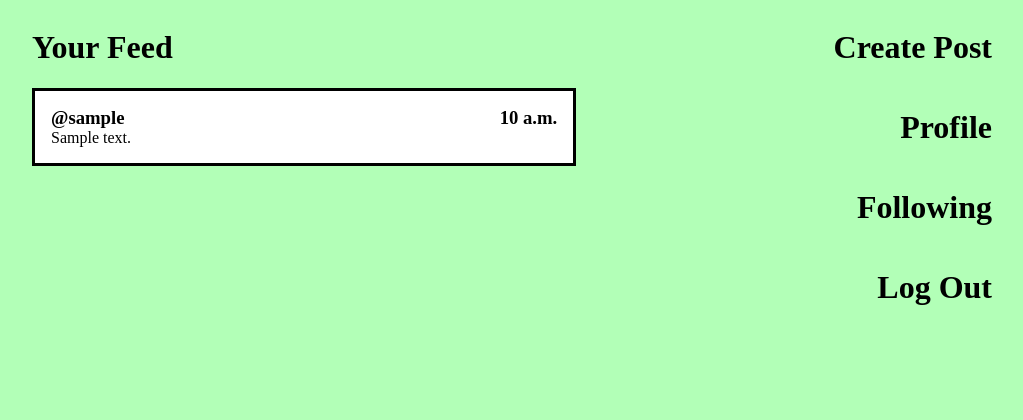
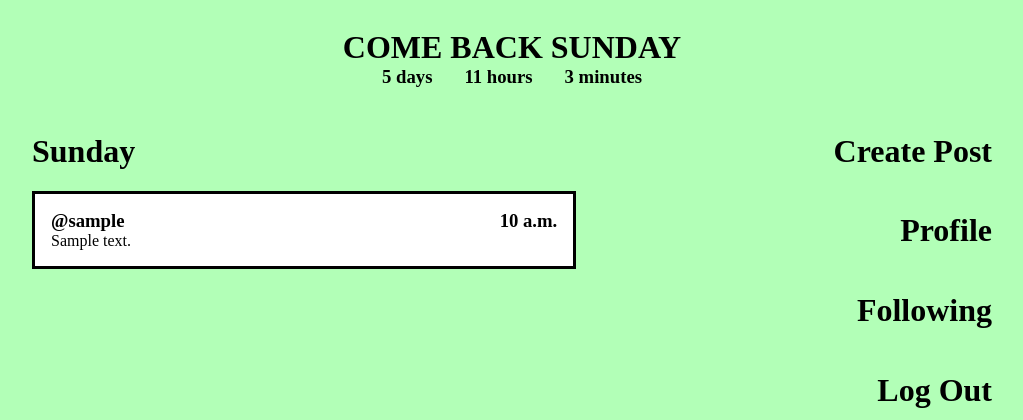
Before and after one commit to aidandomondon/comebacksunday, a Django app: page /posts/feed in a window 1280 px wide. Shown: the top 420 px of the page, without its empty margins (136-1159 px from the left). Run offline with Django 5.2, Linux system fonts and the light colour scheme; a user stored in the database is signed in; tables that the repository leaves empty hold one stand-in row (values such as "Sample post").

Commit message:
Adds countdown to Sunday

```diff
--- a/comebacksunday/posts/static/posts/feed.css
+++ b/comebacksunday/posts/static/posts/feed.css
@@ -7,6 +7,27 @@ body {
     gap: 0.25em;
     min-width: 700px;
     min-height: 350px;
+}
+
+header {
+    display: flex;
+    flex-direction: column;
+    align-items: center;
+
+    #top_message {
+        margin-bottom: 0;
+    }
+
+    #countdown {
+        margin-top: 0;
+        display: flex;
+        flex-direction: row;
+        gap: 2em;
+
+        #d, #h, #m {
+            margin-top: 0;
+        }
+    }
 }
 
 .panel_view {
--- a/comebacksunday/posts/templates/posts/feed.html
+++ b/comebacksunday/posts/templates/posts/feed.html
@@ -1,9 +1,25 @@
 {% load static %}
 <html>
     <body>
+        <header>
+            <h1 id="top_message">
+                {% if countdown.is_zero %}
+                WELCOME BACK
+                {% else %}
+                COME BACK SUNDAY
+                {% endif %}
+            </h1>
+            {% if not countdown.is_zero %}
+                <div id="countdown">
+                    <h3 id="d">{{countdown.days}} day{% if countdown.days > 1 %}s{% endif %}</h3>
+                    <h3 id="h">{{countdown.hours}} hour{% if countdown.hours > 1 %}s{% endif %}</h3>
+                    <h3 id="m">{{countdown.minutes}} minute{% if countdown.minutes > 1 %}s{% endif %}</h3>
+                </div>
+            {% endif %}
+        </header>
         <div class="panel_view">
             <div class="feed">
-                <h1 class="feed_header">Your Feed</h1>
+                <h1 class="feed_header">Sunday</h1>
                 <div class="posts">
                     {% for post in posts %}
                         <div class="post">
--- a/comebacksunday/posts/views.py
+++ b/comebacksunday/posts/views.py
@@ -66,9 +66,45 @@ def user_overview(request, username) -> HttpResponse:
         }
     )
 
-# To-do: take out username from `feed` view arguments. Interpolate from session instead.
-# Note: we wouldn't want to also do this with user_overview or following since those should
-# be viewable by other users as well.
+class Countdown:
+    def __init__(self, days: int, hours: int, minutes: int):
+        self.days = days
+        self.hours = hours
+        self.minutes = minutes
+
+    def is_zero(self) -> bool:
+        return self.days == 0 and self.hours == 0 and self.minutes == 0
+
+def _countdown() -> Countdown:
+    # Returns a timedelta representing the amount of time until it is Sunday anywhere on Earth.
+    # If it is currently Sunday anywhere on Earth, returns a timedelta of 0.
+    if _is_sunday():
+        return Countdown(0, 0, 0)
+    else:
+        kiribati_tz = timezone(offset=timedelta(hours=+14))
+        kiribati_now = datetime.now(tz=kiribati_tz)
+        # Find how many days until next sunday
+        kiritbati_days_until_sunday: int = 7 - kiribati_now.weekday()
+        # Add that to the beginning of today to find the beginning of next sunday
+        kiribati_beginning_of_today = datetime(
+            kiribati_now.year,
+            kiribati_now.month,
+            kiribati_now.day,
+            0, 0, 0,
+            tzinfo=kiribati_tz
+        )
+        kiribati_beginning_of_next_sunday: datetime = \
+            kiribati_beginning_of_today \
+            + timedelta(days=kiritbati_days_until_sunday)
+        # Subtract today to find the time until the beginning of next sunday
+        timedelta_to_next_sunday: timedelta = kiribati_beginning_of_next_sunday - kiribati_now
+
+        # Extract days, minutes, and seconds from the `timedelta`.
+        # str() method of `timedelta` returns 'day(s), h:m:s.ms'
+        countdown_days, countdown_hms = str(timedelta_to_next_sunday).split(', ')
+        countdown_days = int(countdown_days.replace(' days', '').replace(' day', ''))
+        countdown_hours, countdown_minutes, _ = map(int, countdown_hms.split('.')[0].split(':'))
+        return Countdown(countdown_days, countdown_hours, countdown_minutes)
 
 # Will return all posts ever made by every user the specified
 # user follows. LIKELY INEFFICIENT, REQUESTS SHOULD BE PAGINATED/CHUNKED
@@ -79,16 +115,22 @@ def feed(request) -> HttpResponse:
     """
     username = request.user.username
     extended_user = ExtendedUser.objects.get(user__username=username)
+
     # Get all posts in this user's following list, put in reverse chronological order
     posts = Post.objects \
         .filter(author__in=extended_user.following.all()) \
         .order_by('-datetime').all()
+
+    # countdown to next sunday
+    countdown: Countdown = _countdown()
+
     return render(
         request,
         'posts/feed.html',
         context={
             'username': username,
-            'posts': posts
+            'posts': posts,
+            'countdown': countdown
         }
     )
 
```
